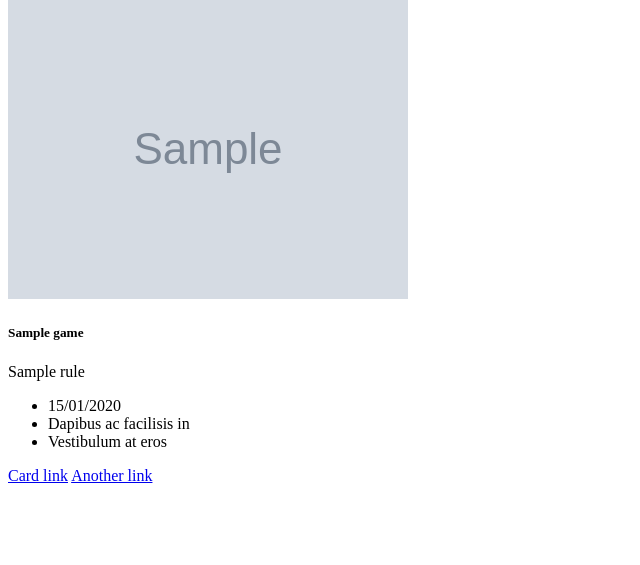
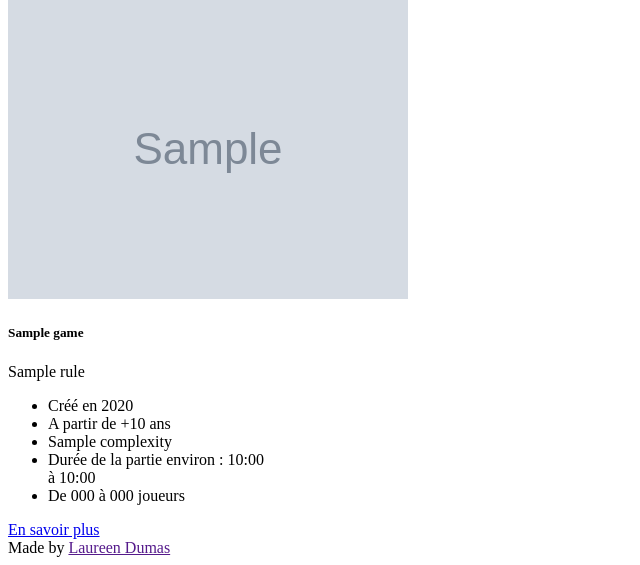
Before and after one commit to Laureenrinadumas/ludo-ojaq-fr, a Symfony app: template templates/homeGame.html.twig in a window 1280 px wide. Shown: the part 1857-2422 px from the top of the page, without its empty margins (0-640 px from the left). Before the commit the page ends 2340 px from the top, so only its background shows below. Run offline with Twig, Linux system fonts and the light colour scheme; the template is opened without the code that fills it: most values are stand-ins (such as "Sample title", 1, 10 or a date in 2020); grey boxes marked "Sample" are stand-in pictures; some libraries are stand-ins or nearby versions.

Commit message:
add scss and fontawesome

```diff
--- a/assets/css/app.scss
+++ b/assets/css/app.scss
@@ -3,3 +3,4 @@
 @import "homeGame";
 @import "navbar";
 @import "vars";
+@import "footer";
--- a/assets/js/app.js
+++ b/assets/js/app.js
@@ -13,3 +13,5 @@
 // import $ from 'jquery';
 const $ = require('jquery');
 require('bootstrap');
+require('@fortawesome/fontawesome-free/css/all.min.css');
+require('@fortawesome/fontawesome-free/js/all.js');
--- a/package.json
+++ b/package.json
@@ -1,5 +1,6 @@
 {
     "devDependencies": {
+        "@fortawesome/fontawesome-free": "^5.13.0",
         "@symfony/webpack-encore": "^0.28.0",
         "bootstrap": "^4.4.1",
         "core-js": "^3.0.0",
--- a/src/Repository/GameRepository.php
+++ b/src/Repository/GameRepository.php
@@ -24,6 +24,7 @@
         $qb = $this->createQueryBuilder('g')
             ->leftJoin('g.gamePlays', 'p')
             ->addSelect('g', 'p')
+            ->orderBy('g.id', 'DESC' )
             ->getQuery();
         return $qb->execute();
     }
--- a/templates/base.html.twig
+++ b/templates/base.html.twig
@@ -15,5 +15,6 @@
         {% endblock %}
     </div>
         {% block javascripts %}{{ encore_entry_script_tags('app') }}{% endblock %}
+    {% include 'footer.html.twig' %}
     </body>
 </html>
--- /dev/null
+++ b/templates/footer.html.twig
@@ -0,0 +1,3 @@
+<footer>
+    Made by <a href="">Laureen Dumas</a>
+</footer>
--- a/templates/homeGame.html.twig
+++ b/templates/homeGame.html.twig
@@ -1,23 +1,30 @@
 {% extends'base.html.twig' %}
 
 {% block body %}
+    <div class="row d-flex justify-content-center">
 
         {% for game in games %}
-    <div class="card card-color" style="width: 16rem;">
+            <div class="card-deck col-md-4">
+            <div class="card bg-dark m-5" style="width: 16rem;">
                 <img src="{{ game.poster }}" class="card-img-top" alt="{{ game.name }}">
-        <div class="card-body">
+                <div class="card-body text-info">
                     <h5 class="card-title">{{ game.name }}</h5>
                     <p class="card-text">{{ game.rule }}</p>
                 </div>
                 <ul class="list-group list-group-flush list-color">
-            <li class="list-group-item">{{ game.creationDate|date ("d/m/Y") }}</li>
-            <li class="list-group-item">Dapibus ac facilisis in</li>
-            <li class="list-group-item">Vestibulum at eros</li>
+                    <li class="list-group-item text-info">Créé en {{ game.creationDate|date ("Y") }}</li>
+                    <li class="list-group-item text-info">A partir de +{{ game.age }} ans</li>
+                    <li class="list-group-item text-info">{{ game.complexity }}</li>
+                    <li class="list-group-item text-info">Durée de la partie environ : {{ game.gameTimeMin ? game.gameTimeMin|date('H:i') : '' }} à {{ game.gameTimeMax ? game.gameTimeMax|date('H:i') : '' }}</li>
+                    <li class="list-group-item text-info"> De {{ game.numberPlayerMin }} à {{ game.numberPlayerMax }} joueurs</li>
                 </ul>
                 <div class="card-body">
-            <a href="#" class="card-link">Card link</a>
-            <a href="#" class="card-link">Another link</a>
+                    <a href="#" class="card-link text-info">En savoir plus</a>
+                </div>
             </div>
             </div>
         {% endfor %}
+
+
+    </div>
 {% endblock %}
--- a/templates/navbar.html.twig
+++ b/templates/navbar.html.twig
@@ -5,7 +5,7 @@
 <nav class="navbar navbar-expand-sm justify-content-center navColor m-0 p-0" >
     <ul class="nav typo">
         <li class="nav-item">
-            <a class="nav-link text-menu h2 ml-5 mr-5 mb-0" href="#"><img class="icon-nav mr-2" src="{{ asset('build/images/d10.png') }}" alt="icon-play">Mes jeux</a>
+            <a class="nav-link text-menu h2 ml-5 mr-5 mb-0" href="{{ path('play_game') }}"><img class="icon-nav mr-2" src="{{ asset('build/images/d10.png') }}" alt="icon-play">Mes jeux</a>
         </li>
         <li class="nav-item">
             <a class="nav-link text-menu h2 ml-5 mr-5 mb-0" href="#"><img class="icon-nav mr-2" src="{{ asset('build/images/parchment.png') }}" alt="icon-category">Par catégories</a>
```
Also changed, not shown: assets/css/footer.scss (added, +16 -0 lines), assets/css/homeGame.scss (+7 -4 lines), src/Entity/Game.php (+13 -1 lines), src/Form/GameType.php (+4 -7 lines), 1 other file. Lines whose indentation alone changed are shown as unchanged.
